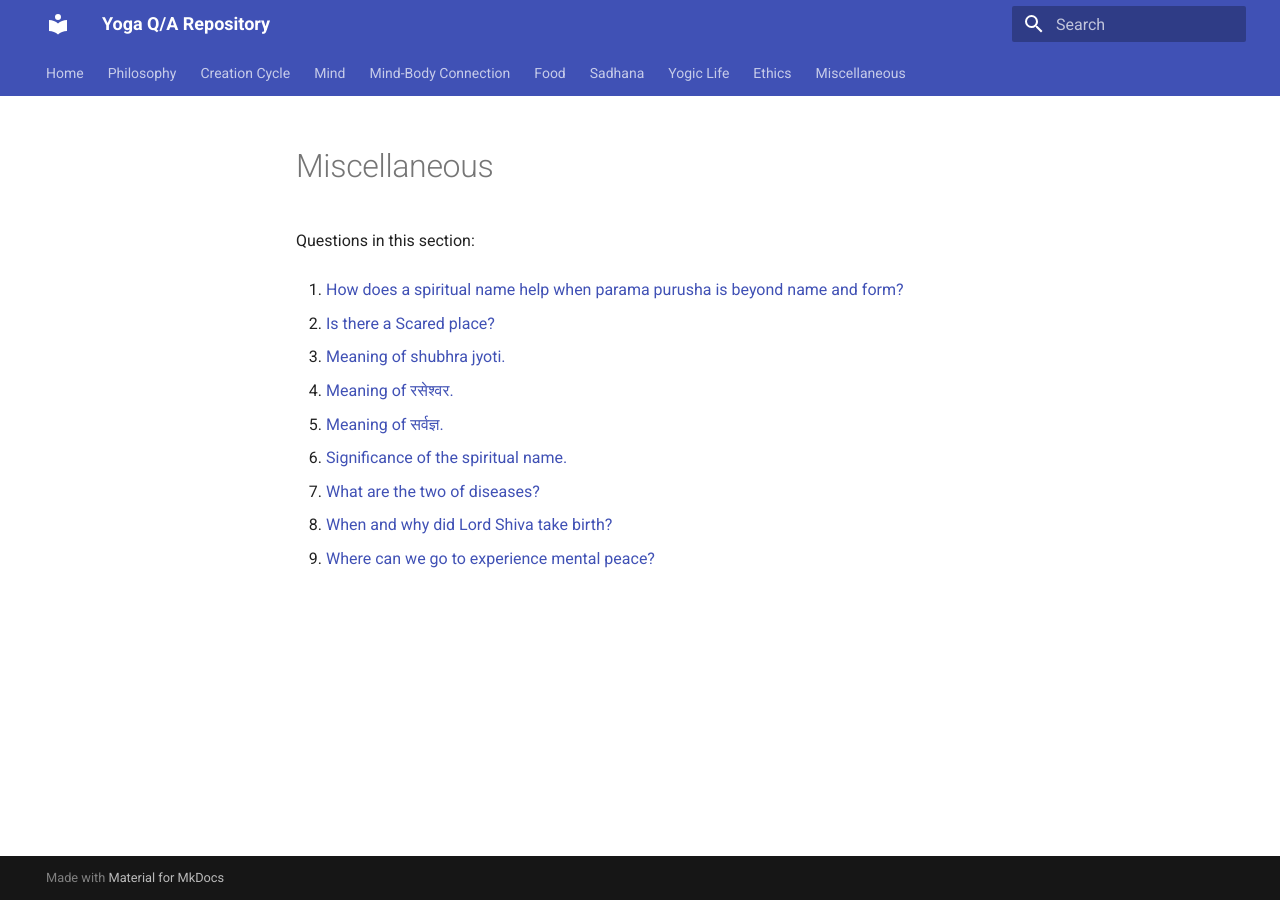
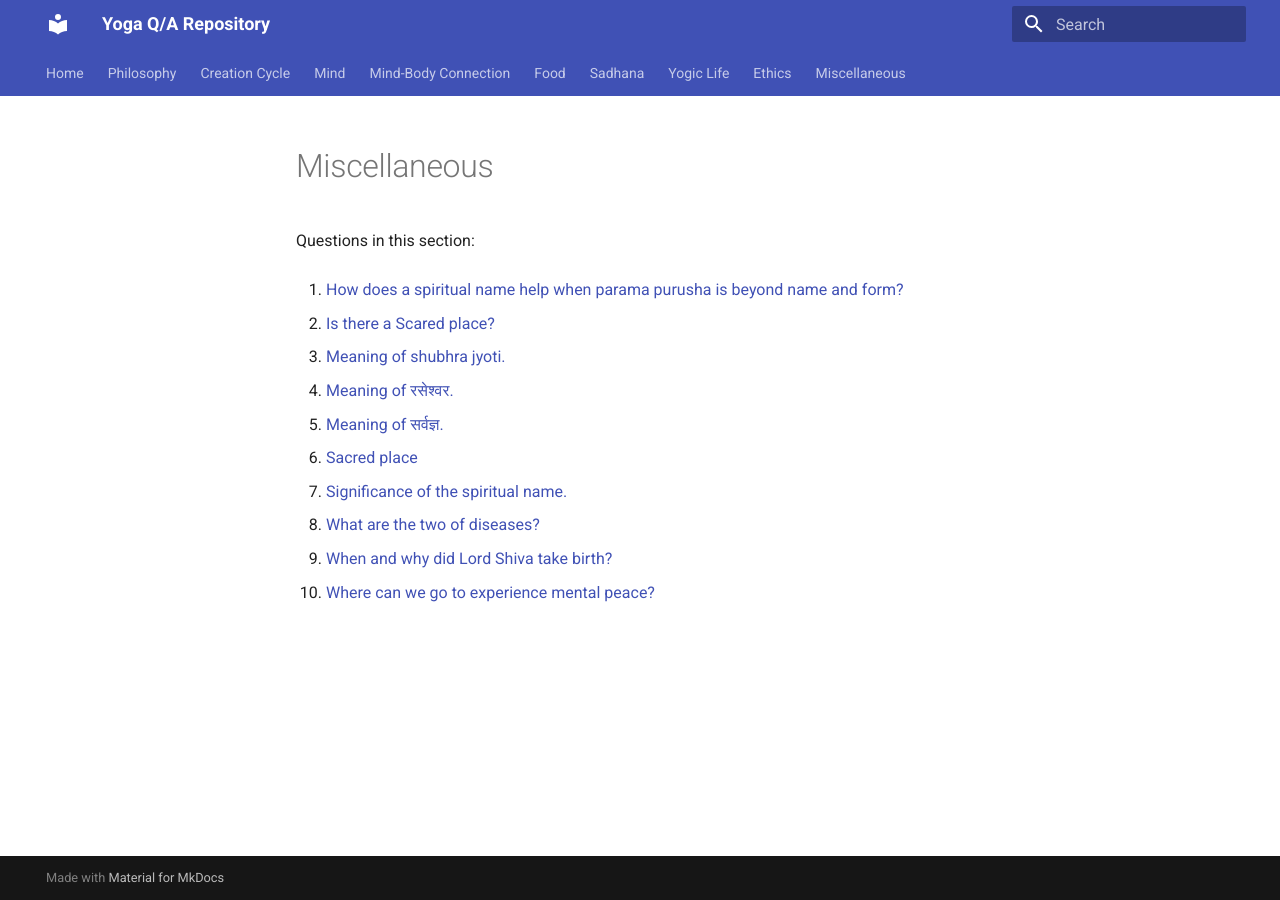
Before and after one commit to yogiclife/yoga-qa, an MkDocs documentation site: the page built from docs/miscellaneous/README.md, in a window 1280 px wide. Built offline with MkDocs 1.6.1 and Material for MkDocs 9.7.7, drawn with Linux system fonts in a browser that asks for light colours.

Commit message:
Update topic indices [skip ci]

```diff
--- a/docs/miscellaneous/README.md
+++ b/docs/miscellaneous/README.md
@@ -12,10 +12,12 @@ Questions in this section:
 
 5. [Meaning of सर्वज्ञ.](meaning-of-20260628-134144.md)
 
-6. [Significance of the spiritual name.](significance-of-the-spiritual-name-20260628-125349.md)
+6. [Sacred place](sacred-place-20260629-081217.md)
 
-7. [What are the two of diseases?](what-are-the-two-of-diseases-20260628-113916.md)
+7. [Significance of the spiritual name.](significance-of-the-spiritual-name-20260628-125349.md)
 
-8. [When and why did Lord Shiva take birth?](when-and-why-did-lord-shiva-take-birth-20260628-123237.md)
+8. [What are the two of diseases?](what-are-the-two-of-diseases-20260628-113916.md)
 
-9. [Where can we go to experience mental peace?](where-can-we-go-to-experience-mental-peace-20260628-115928.md)
+9. [When and why did Lord Shiva take birth?](when-and-why-did-lord-shiva-take-birth-20260628-123237.md)
+
+10. [Where can we go to experience mental peace?](where-can-we-go-to-experience-mental-peace-20260628-115928.md)
```
